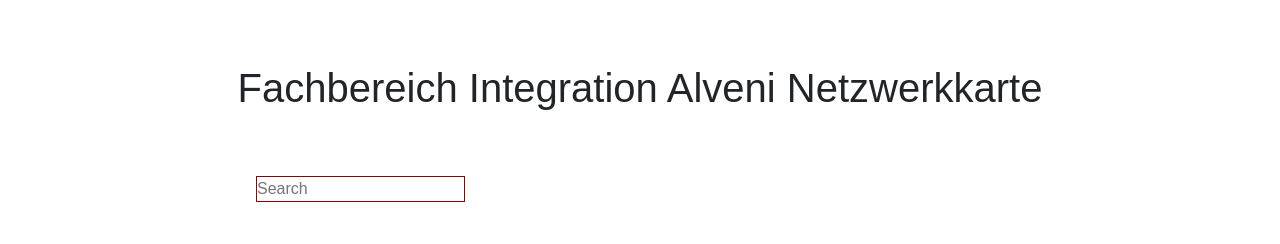
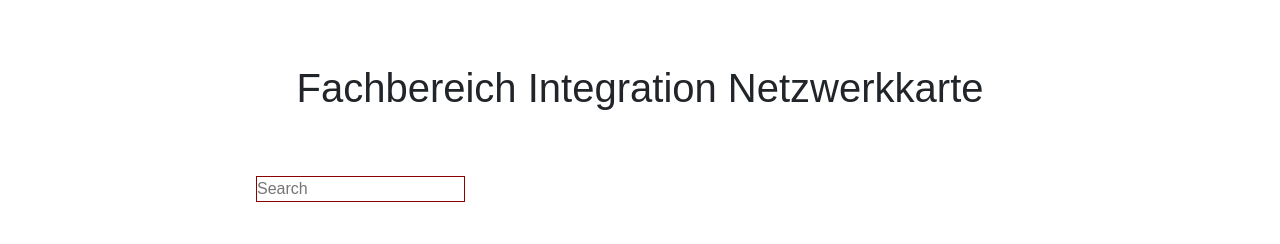
Before and after one commit to mj6076307-code/netzwerkkarte-Alveni, a plain HTML site: page index.html in a window 1280 px wide. Shown: the top 244 px of the page. Drawn offline with nearby package versions, Linux system fonts and the light colour scheme; files that its build step writes are made by us from their sources; no server answers.

Commit message:
Update index.html

```diff
--- a/index.html
+++ b/index.html
@@ -2,7 +2,7 @@
 <html>
 
 <head>
-    <h1>Fachbereich Integration Alveni Netzwerkkarte</h1>
+    <h1>Fachbereich Integration Netzwerkkarte</h1>
     <!-- @import url("https://fonts.googleapis.com/css2?family=Berkshire+Swash&display=swap");-->
     <meta charset="UTF-8">
     <meta name="description" content="Free FIB Netzwerkkarte">
```
